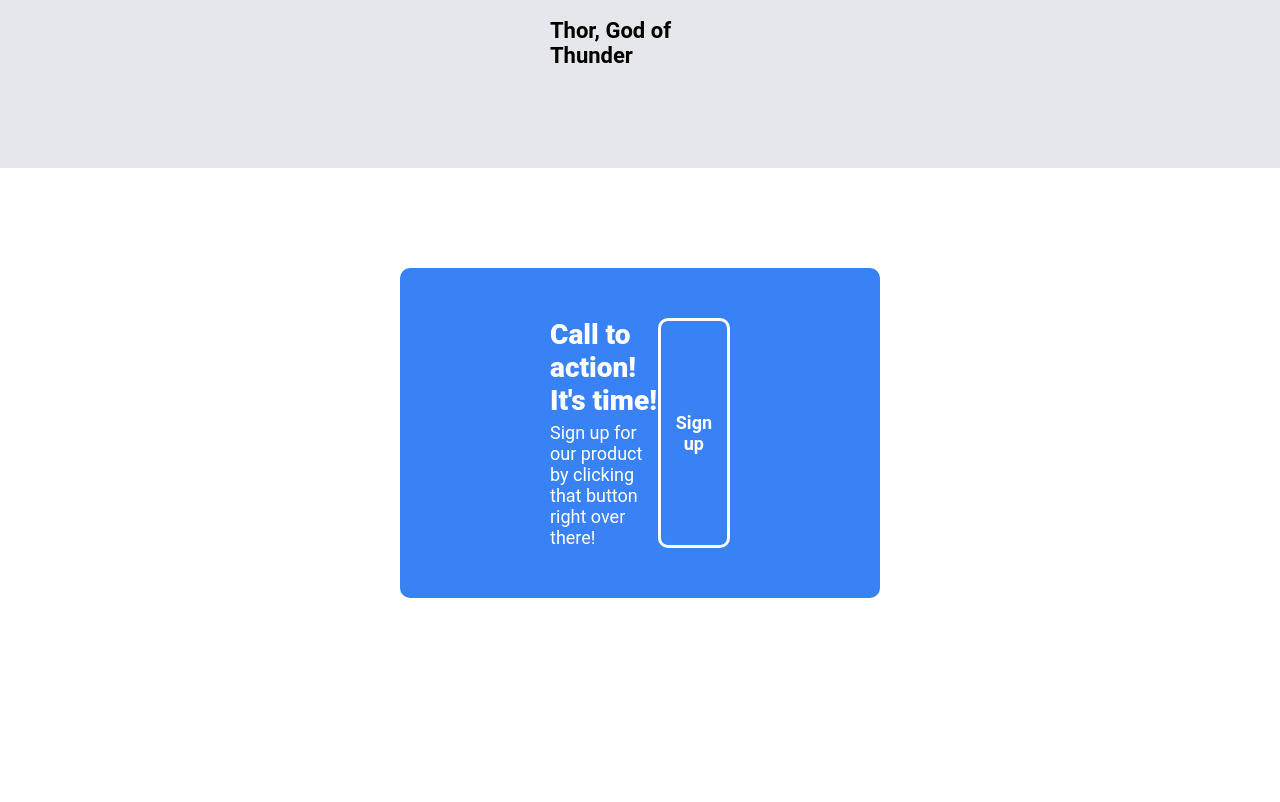
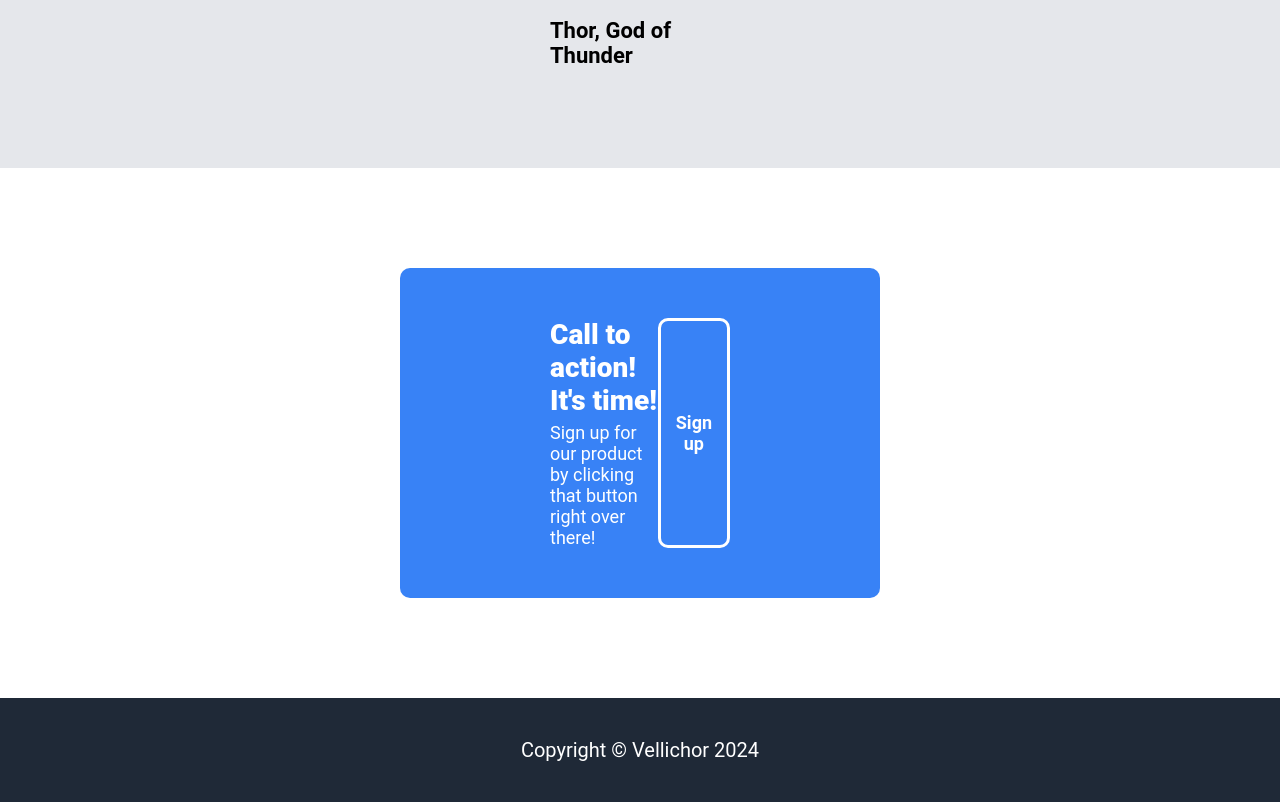
Before and after one commit to Vellichor97/landing-page-vellichor, a plain HTML site: page index.html in a window 1280 px wide. Shown: the part 1786-2588 px from the top of the page. Before the commit the page ends 2484 px from the top, so only its background shows below. Drawn offline with Linux system fonts and the light colour scheme.

Commit message:
add footer

```diff
--- a/index.html
+++ b/index.html
@@ -66,6 +66,9 @@
         <button class="sign-up-button">Sign up</button>
       </div>
     </div>
+    <div class="footer">
+      <div class="copyright">Copyright &copy Vellichor 2024</div>
+    </div>
   </div>
 </body>
 </html>
--- a/styles.css
+++ b/styles.css
@@ -162,3 +162,15 @@ button {
 .call-to-action-2 {
     font-size: 18px;
 }
+
+.footer {
+    background-color: #1F2937;
+    color: white;
+    padding: 40px 0px;
+    display: flex;
+    justify-content: center;
+}
+
+.copyright {
+    font-size: 20px;
+}
```
